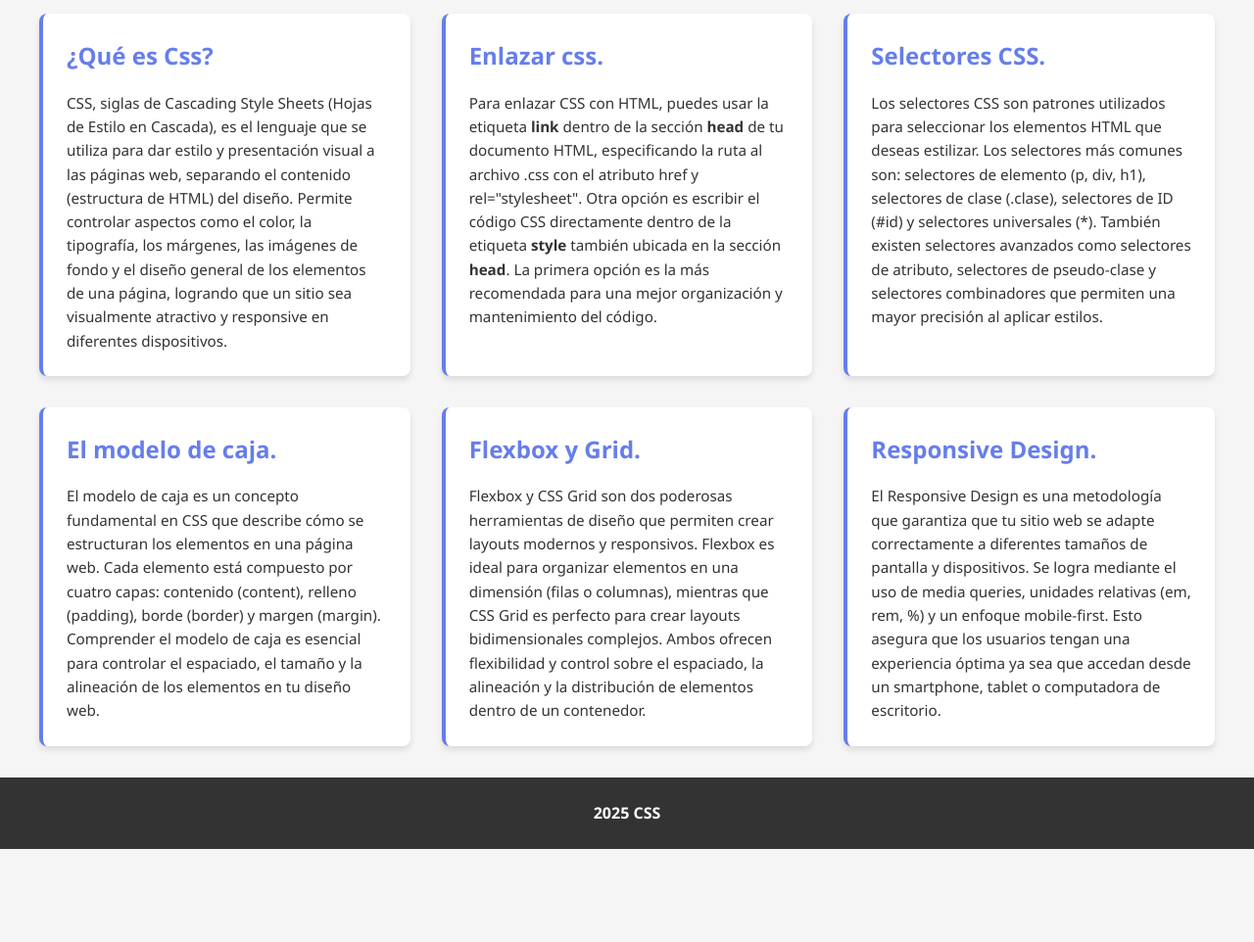
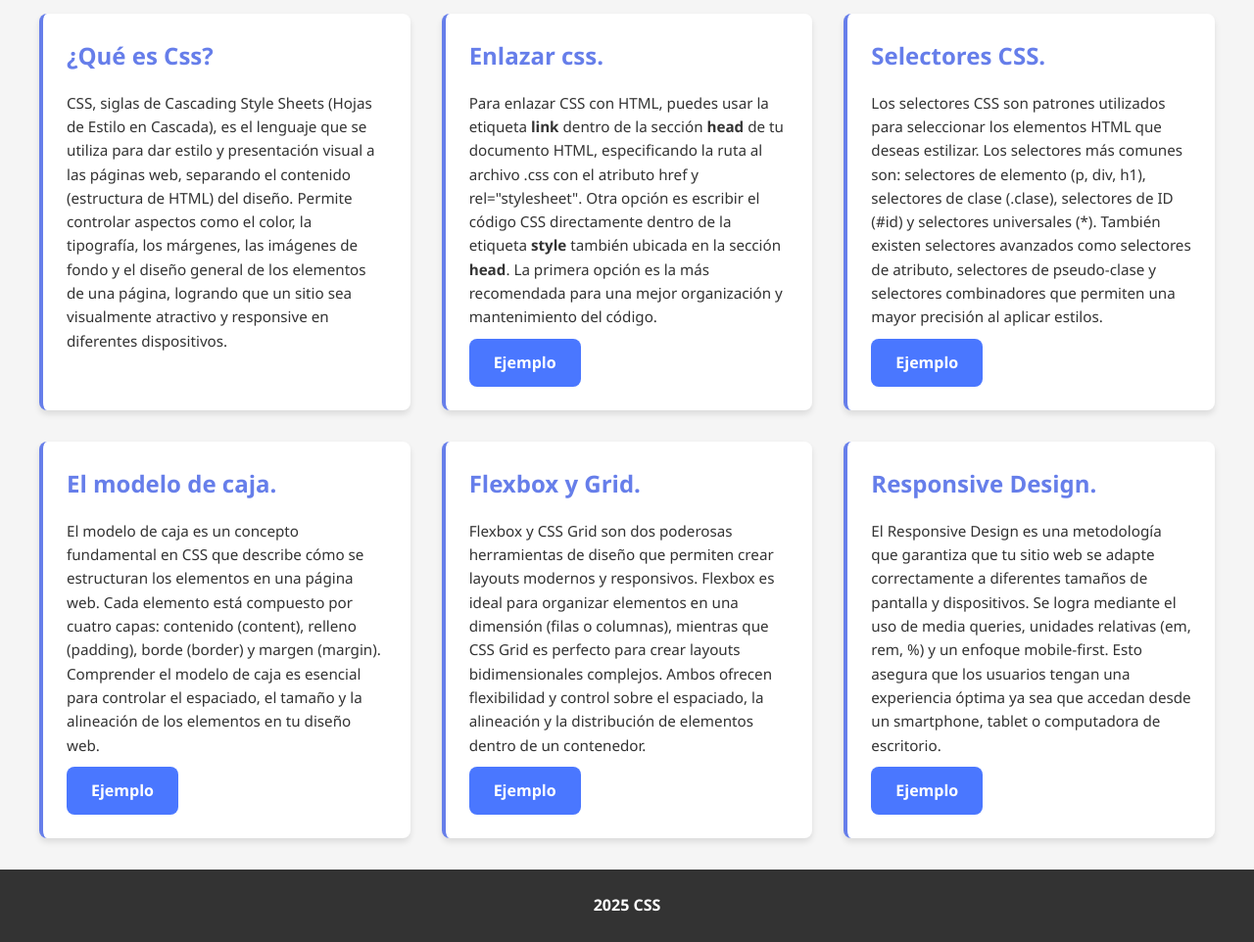
Before and after one commit to theJoseFer10/Introducci-n_CSS, a plain HTML site: page index.html in a window 1280 px wide. Shown: the part 69-1031 px from the top of the page at 98% size. Before the commit the page ends 936 px from the top, so only its background shows below. Drawn offline with Linux system fonts and the light colour scheme.

Commit message:
feat(btn-info): se implemento un boton para mostrar mayor info respecto al tema de la card.

```diff
--- a/css/style.css
+++ b/css/style.css
@@ -118,6 +118,34 @@ Y el borde lo ponemos en un tono morado*/
     font-weight: bold;
 }
 
+/*Boton de card o ejemplo.*/
+.btn-info{
+    background-color: #4a77ff;
+    padding: 12px 25px;
+    border-radius: 8px;
+    color: white;
+    text-decoration: none;
+    display: inline-block;
+    font-weight: 600;
+    transition: background-color 0.3s ease, box-shadow 0.3s ease;
+    border: none;
+    cursor: pointer;
+    margin-top: 10px;
+}
+
+.btn-info:hover{
+    background-color: #3b5ed0;
+    box-shadow: 0 6px 15px rgba(0, 0, 0, 0.2);
+}
+
+/*Efecto para simular que se pulsa el boton*/
+.btn-info:active{
+    background-color: #2c4da3;
+    box-shadow: 0 2px 5px rgba(0, 0, 0, 0.2);
+    transform:  translateY(1px);
+}
+
+
 
 /*Ajustes para pantallas pequeñas.*/
 @media (max-width: 768px) {
--- a/index.html
+++ b/index.html
@@ -51,6 +51,7 @@
                         <b>head</b>. La primera opción es la más recomendada
                         para una mejor organización y mantenimiento del código.
                     </p>
+                    <a href="#" class="btn-info">Ejemplo</a>
                 </article>
 
                 <article class="info">
@@ -65,6 +66,7 @@
                         selectores de pseudo-clase y selectores combinadores que
                         permiten una mayor precisión al aplicar estilos.
                     </p>
+                    <a href="#" class="btn-info">Ejemplo</a>
                 </article>
 
                 <article class="info">
@@ -78,6 +80,7 @@
                         esencial para controlar el espaciado, el tamaño y la
                         alineación de los elementos en tu diseño web.
                     </p>
+                    <a href="#" class="btn-info">Ejemplo</a>
                 </article>
 
                 <article class="info">
@@ -92,6 +95,7 @@
                         espaciado, la alineación y la distribución de elementos
                         dentro de un contenedor.
                     </p>
+                    <a href="#" class="btn-info">Ejemplo</a>
                 </article>
 
                 <article class="info">
@@ -105,6 +109,7 @@
                         tengan una experiencia óptima ya sea que accedan desde
                         un smartphone, tablet o computadora de escritorio.
                     </p>
+                    <a href="#" class="btn-info">Ejemplo</a>
                 </article>
             </section>
         </main>
```
